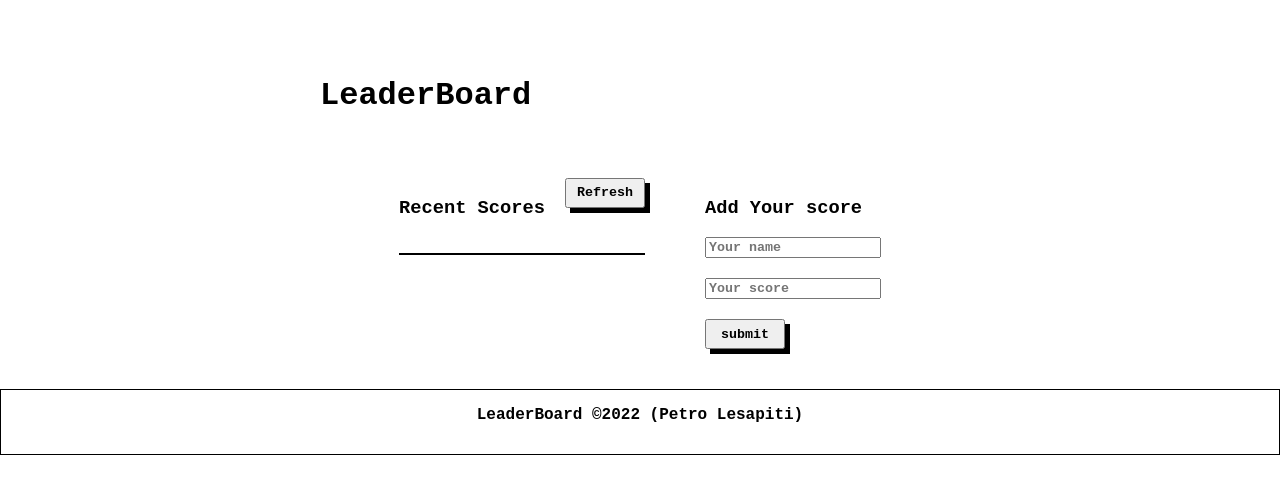
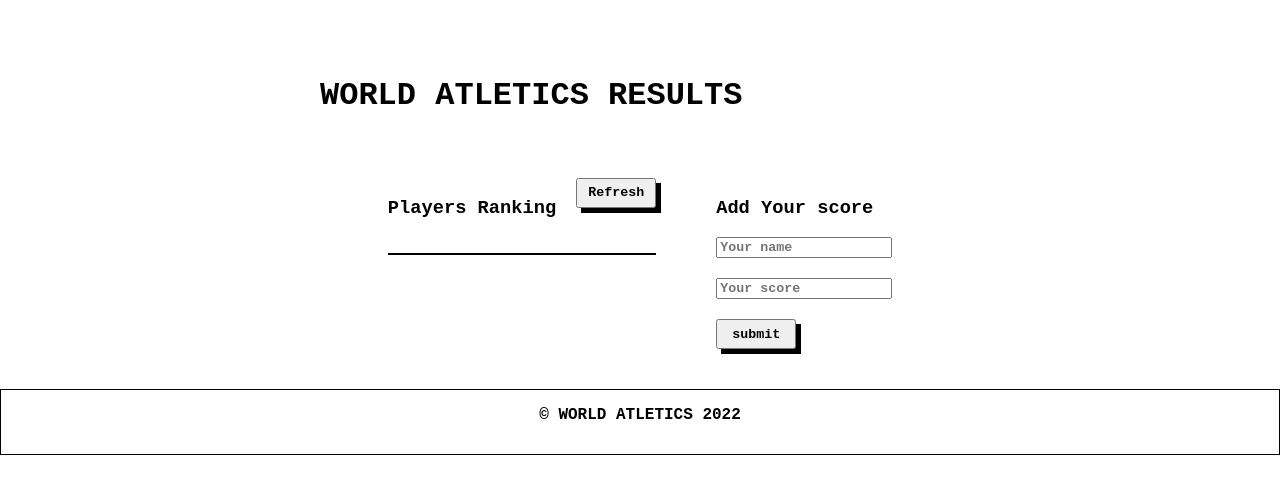
Before and after one commit to Loltolo-Lesapiti/Leaderboard, a website built with webpack: page src/index.html in a window 1280 px wide. Built offline with nearby package versions, Linux system fonts and the light colour scheme; no server answers.

Commit message:
Update html

```diff
--- a/src/index.html
+++ b/src/index.html
@@ -5,13 +5,17 @@
   <meta http-equiv="X-UA-Compatible" content="IE=edge">
   <meta name="viewport" content="width=device-width, initial-scale=1.0">
   <title>LeaderBoard</title>
+  <link rel="stylesheet" href="style.css">
+  <script src="https://use.fontawesome.com/5b04850768.js"></script>
 </head>
 <body>
-  <h1>LeaderBoard</h1>
+  <header>
+    <h1>WORLD ATLETICS <span>RESULTS</span></h1>
+  </header>
   <div class="main-section">
     <div class="minor-section">
       <div class="scores-header">
-        <h3>Recent Scores</h3>
+        <h3>Players Ranking</h3>
         <button class="refresh">Refresh</button>
       </div>
       <ul>
@@ -26,7 +30,7 @@
       </form>
     </div>
   </div>
-  <footer><p>LeaderBoard ©2022 (Petro Lesapiti)</p></footer>
-  <script type="module" src="index.js"></script>
+  <footer><p> © WORLD ATLETICS 2022</p></footer>
+  <script src="index.js"></script>
 </body>
 </html>
```
